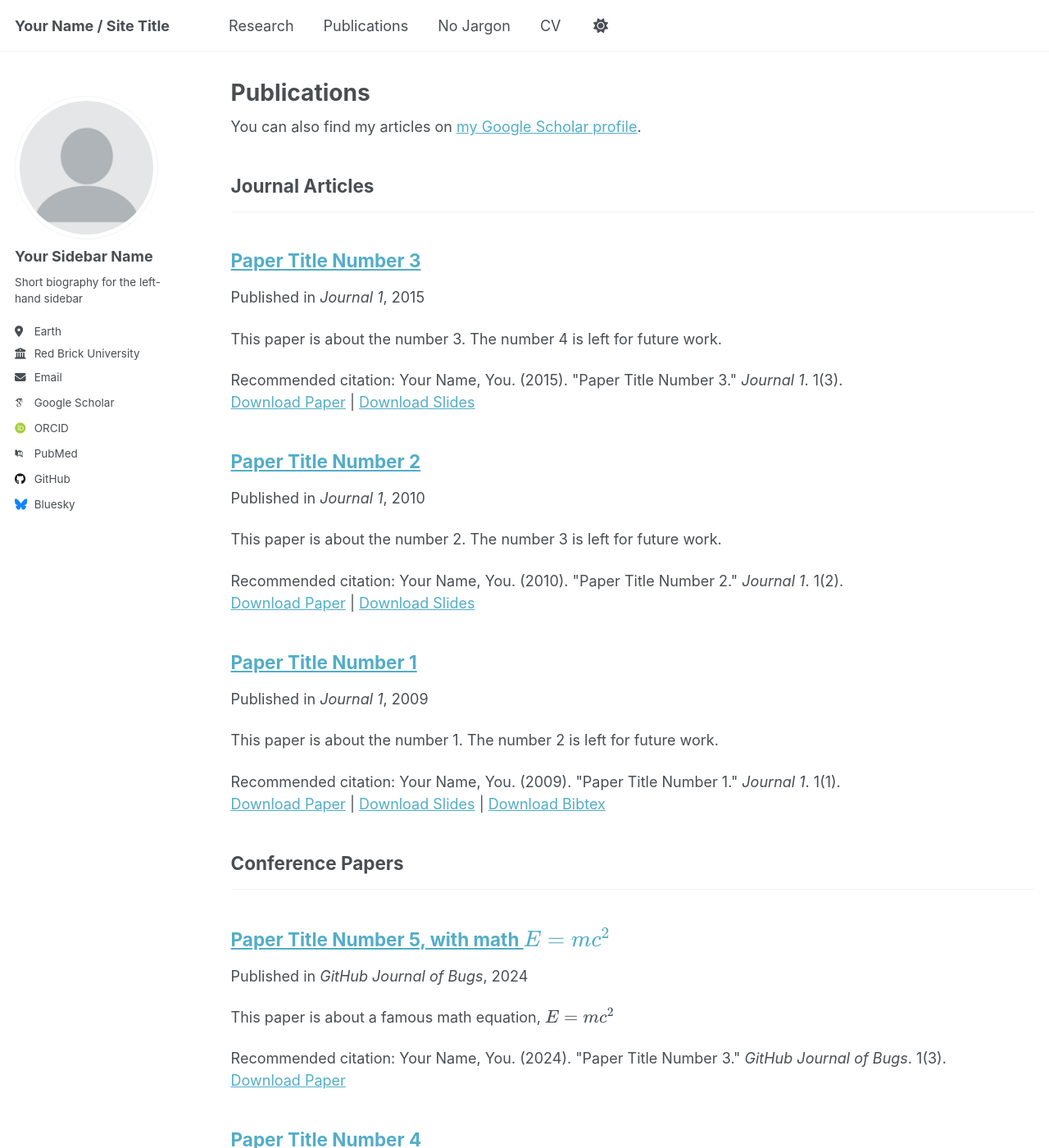
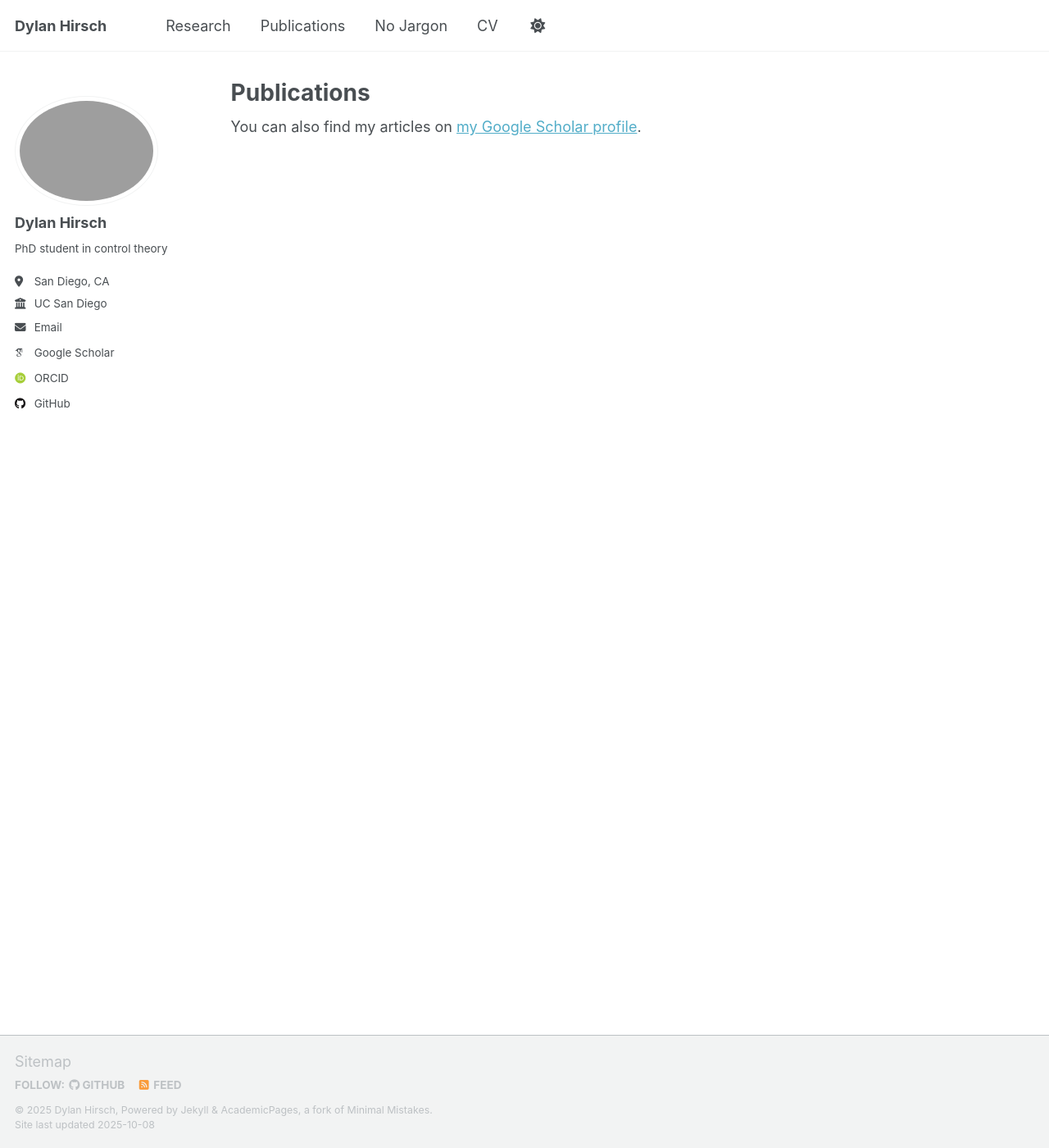
Before and after one commit to dylan-hirsch/dylan-hirsch.github.io, a Jekyll site: the page built from _pages/publications.html, in a window 1280 px wide and 1400 px high. Shown: the whole window at 82% size. Built offline with Jekyll 4.4.1, drawn with Linux system fonts in a browser that asks for light colours; some web fonts are replaced; a script that is not in the unit is left out; some of the changed text lies outside the part shown.

Commit message:
Update _config.yml

```diff
--- a/_config.yml
+++ b/_config.yml
@@ -9,38 +9,38 @@
 # Basic Site Settings
 locale                   : "en-US"
 site_theme               : "default" # Currently available options are "default", "air"
-title                    : "Your Name / Site Title"
+title                    : "Dylan Hirsch"
 title_separator          : "-"
-name                     : &name "Your Name"
-description              : &description "Your Name's academic portfolio"   # Update this with a general description of your site, this is the default if not overridden by a page
-url                      : https://academicpages.github.io # The base hostname & protocol for your site e.g. "https://[your GitHub username].github.io",
+name                     : &name "Dylan Hirsch"
+description              : &description "Dylan Hirsch's academic portfolio"   # Update this with a general description of your site, this is the default if not overridden by a page
+url                      : https://dylan-hirsch.github.io # The base hostname & protocol for your site e.g. "https://[your GitHub username].github.io",
                                                            # or if you already have some other page hosted on Github then use "https://[your GitHub username].github.io/[Your Repo Name]"
 baseurl                  : "" # the subpath of your site, e.g. "/blog"
-repository               : "academicpages/academicpages.github.io"
+repository               : "dylan-hirsch/dylan-hirsch.github.io"
 
 # Site Author - The following control what appear as part of the author content on the side bar.
 #               If a field is blank the icon and link will not appear, otherwise it will be shown.
 #               Additional customization can be done by editing /_includes/author-profile.html
 author:
   # Biographic information
-  avatar           : "profile.png"
-  name             : "Your Sidebar Name"
+  avatar           : "Hirsch_Dylan_102-0032.jpg"
+  name             : "Dylan Hirsch"
   pronouns         : # example: "she/her"
-  bio              : "Short biography for the left-hand sidebar"
-  location         : "Earth"
-  employer         : "Red Brick University"
+  bio              : "PhD student in control theory"
+  location         : "San Diego, CA"
+  employer         : "UC San Diego"
   uri              : # URL
-  email            : "none@example.org"
+  email            : "dhirsch@ucsd.edu"
 
   # Academic websites
   academia         : # URL
   arxiv            : # URL - Update with the correct link to your profile
-  googlescholar    : "https://scholar.google.com/citations?user=PS_CX0AAAAAJ"
+  googlescholar    : "https://scholar.google.com/citations?user=kgJGBGgAAAAJ&hl=en&oi=ao"
   inspire-hep      : # URL
   impactstory      : # URL
-  orcid            : "http://orcid.org/yourorcidurl"
+  orcid            : "https://orcid.org/0000-0001-5168-341X"
   semantic         : # URL
-  pubmed           : "https://www.ncbi.nlm.nih.gov/pubmed/?term=john+snow"
+  pubmed           : # URL
   researchgate     : # URL
   scopus           : # URL
 
@@ -48,13 +48,13 @@ author:
   bitbucket        : # Username - Update with your username on the site
   codepen          : # Username
   dribbble         : # Username
-  github           : "academicpages"
+  github           : "dylan-hirsch"
   kaggle           : # Username
   stackoverflow    : # User number or user number and name (i.e., use "1" or "1/jeff-atwood")
 
   # Social media
   artstation       : # Username
-  bluesky          : "bsky.app" # Replace this with you Bluesky username
+  bluesky          : # Username
   facebook         : # Username
   flickr           : # Username
   foursquare       : # Username
@@ -81,12 +81,12 @@ author:
 
 # Publication Category - The following the list of publication categories and their headings
 publication_category:
-  books:
-    title: 'Books'
-  manuscripts:
-    title: 'Journal Articles'
-  conferences:
-    title: 'Conference Papers'
+  submitted:
+    title: 'Submitted'
+  published:
+    title: 'Published / Accepted'
+  patents:
+    title: 'Patents'
 
 # Site Settings
 teaser                   :  # filename of teaser fallback teaser image placed in /images/ for social media previews
@@ -230,6 +230,12 @@ collections:
   talks:
     output: true
     permalink: /:collection/:path/
+  research:
+    output: true
+    permalink: /:collection/:path/
+  nojargon:
+    output: true
+    permalink: /:collection/:path/
 
 
 # These settings control how pages and collections are included in the site
@@ -287,6 +293,22 @@ defaults:
       layout: talk
       author_profile: true
       share: true
+  # _research
+  - scope:
+      path: ""
+      type: research
+    values:
+      layout: single
+      author_profile: true
+      share: false
+  # _nojargon
+  - scope:
+      path: ""
+      type: nojargon
+    values:
+      layout: single
+      author_profile: true
+      share: false
 
 
 # Sass/SCSS
```
